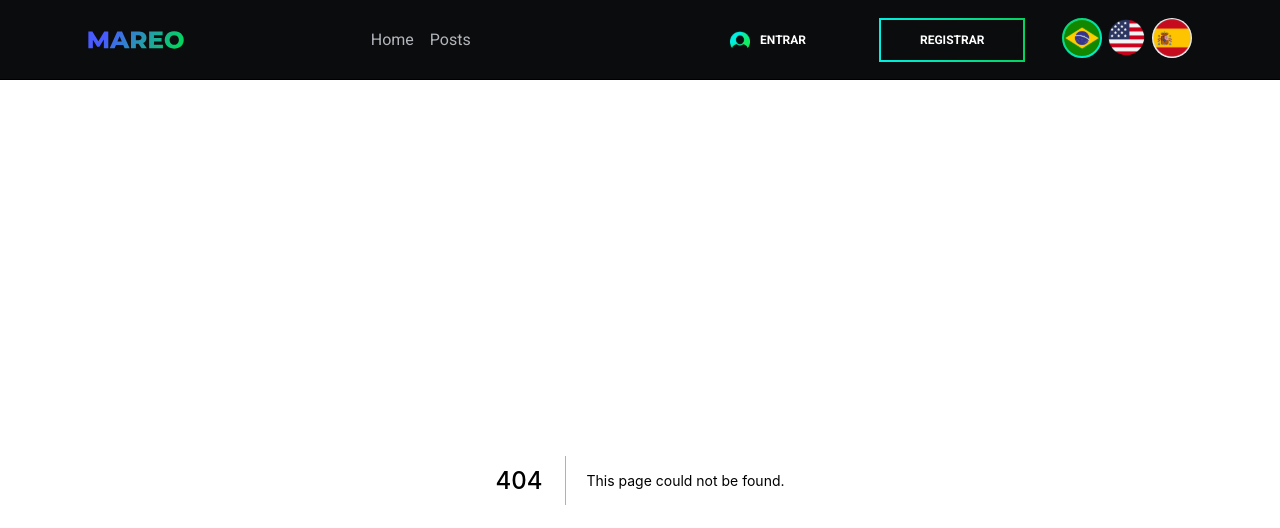
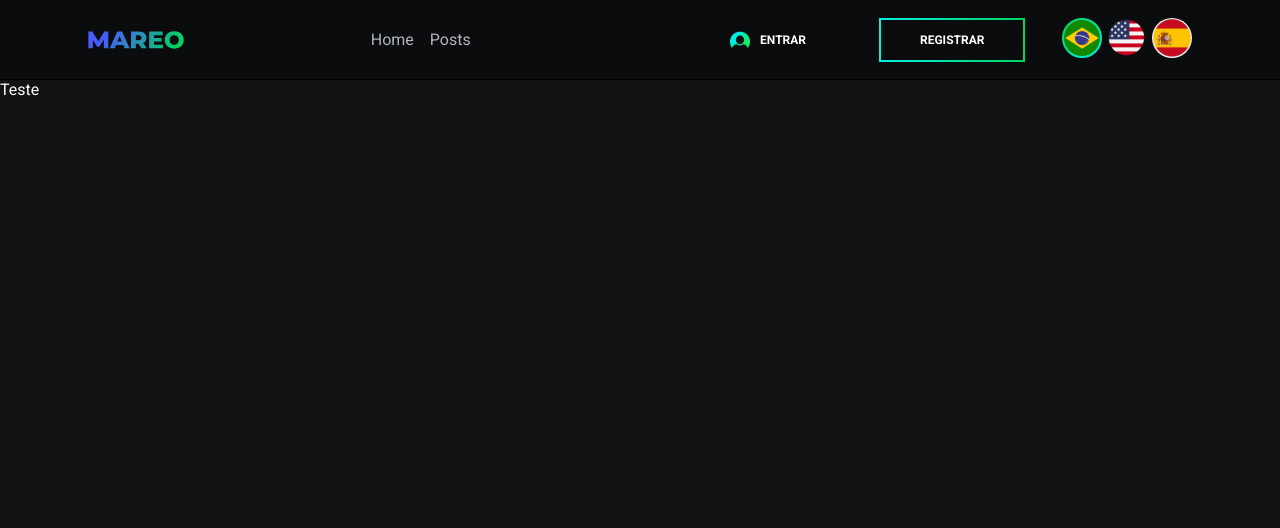
Before and after one commit to Juanormelli/MareOpus-FE-Dev, a Next.js app: page /planos/planos in a window 1280 px wide. Before the commit this address had no page. Shown: the top 528 px of the page. Built offline with nearby package versions, Linux system fonts and the light colour scheme.

Commit message:
Pasta Planos

```diff
--- /dev/null
+++ b/src/pages/planos/planos.tsx
@@ -0,0 +1,9 @@
+
+
+
+export default function Planos(){
+
+    return (
+        <div>Teste</div>
+    )
+}
```
Also changed, not shown: src/pages/planos/styles.module.scss (added).
